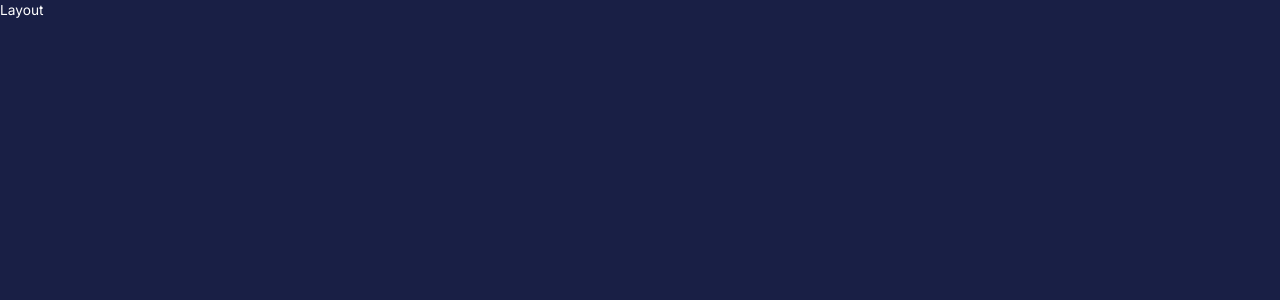
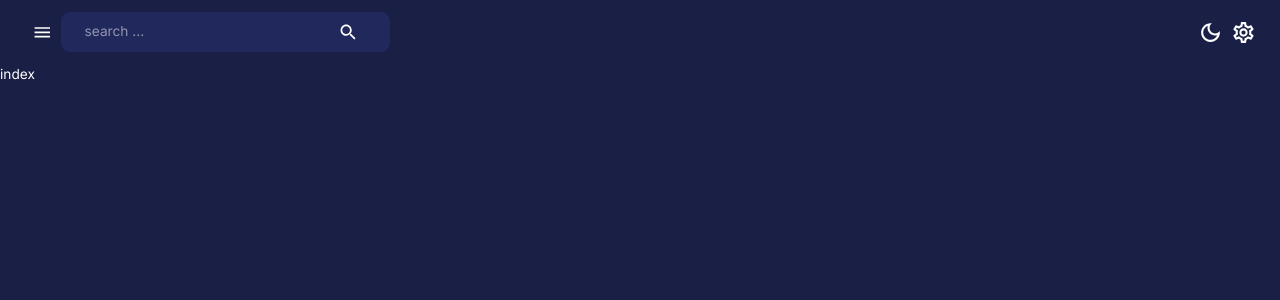
Before and after one commit to rogervalentim/dashboard_frontend, a React (Create React App) app: page /dashboard in a window 1280 px wide. Shown: the top 300 px of the page. Built offline with nearby package versions, Linux system fonts and the light colour scheme.

Commit message:
add Navbar component

```diff
--- /dev/null
+++ b/src/components/Navbar.jsx
@@ -0,0 +1,63 @@
+import React, { useState } from "react";
+import {
+  LightModeOutlined,
+  DarkModeOutlined,
+  Menu as MenuIcon,
+  Search,
+  SettingsOutlined,
+  ArrowDropDownOutlined,
+} from "@mui/icons-material";
+import FlexBetween from "components/FlexBetween";
+import { useDispatch } from "react-redux";
+import { setMode } from "state";
+import profileImage from "assets/profile.jpg";
+import { AppBar, InputBase, Toolbar, useTheme, IconButton  } from "@mui/material";
+
+const Navbar = () => {
+  const dispatch = useDispatch();
+  const theme = useTheme();
+
+  return (
+    <AppBar
+      sx={{
+        position: "static",
+        background: "none",
+        boxShadow: "none",
+      }}
+    >
+      <Toolbar sx={{ justifyContent: "space-between" }}>
+        {/* Left Side */}
+        <FlexBetween>
+          <IconButton onClick={() => console.log("open/close sidebar")}>
+            <MenuIcon />
+          </IconButton>
+          <FlexBetween
+            backgroundColor={theme.palette.background.alt}
+            borderRadius="9px"
+            gap="3rem"
+            p="0.1rem 1.5rem"
+          >
+            <InputBase placeholder="search ..." />
+            <IconButton>
+              <Search />
+            </IconButton>
+          </FlexBetween>
+        </FlexBetween>
+
+        {/* Right Side */}
+        <FlexBetween>
+          <IconButton onClick={() => dispatch(setMode())}>
+            {theme.palette.mode === "dark" ? (
+              <DarkModeOutlined sx={{ fontSize: "25px" }} />
+            ) : (
+              <LightModeOutlined SX={{ fontSize: "25px" }} />
+            )}
+          </IconButton>
+          <SettingsOutlined sx={{ fontSize: "25px" }} />
+        </FlexBetween>
+      </Toolbar>
+    </AppBar>
+  );
+};
+
+export default Navbar;
--- a/src/scenes/layout/index.jsx
+++ b/src/scenes/layout/index.jsx
@@ -1,9 +1,18 @@
-import React from 'react'
+import React, { useState } from "react";
+import { Box, useMediaQuery } from "@mui/material";
+import { Outlet } from "react-router-dom";
+import { useSelector } from "react-redux";
+import Navbar from "components/Navbar";
 
 const Layout = () => {
   return (
-    <div>Layout</div>
-  )
-}
+    <Box width="100%" height="100%">
+      <Box>
+        <Navbar />
+        <Outlet />
+      </Box>
+    </Box>
+  );
+};
 
 export default Layout;
```
Also changed, not shown: src/assets/profile.jpg (added).
